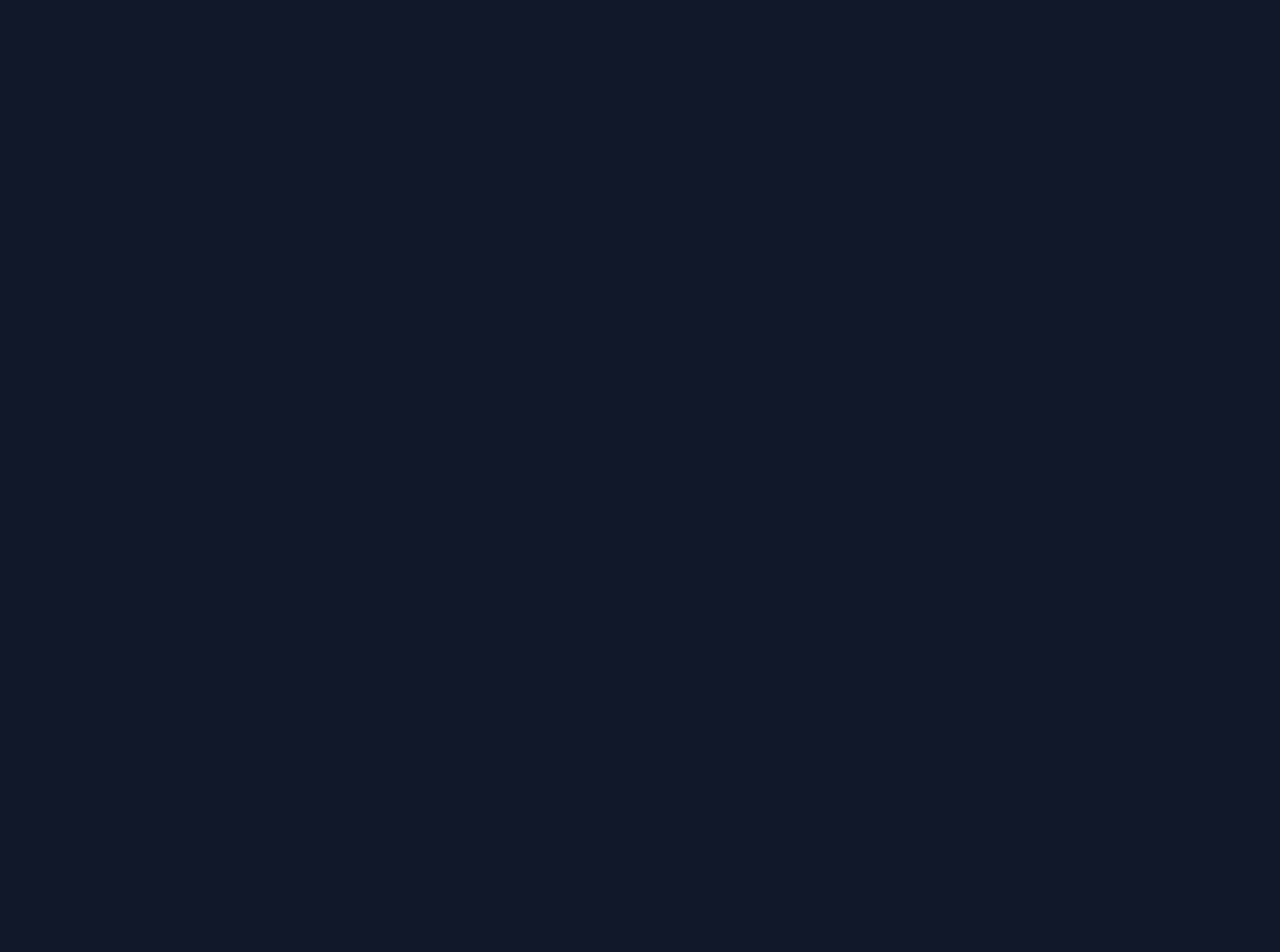
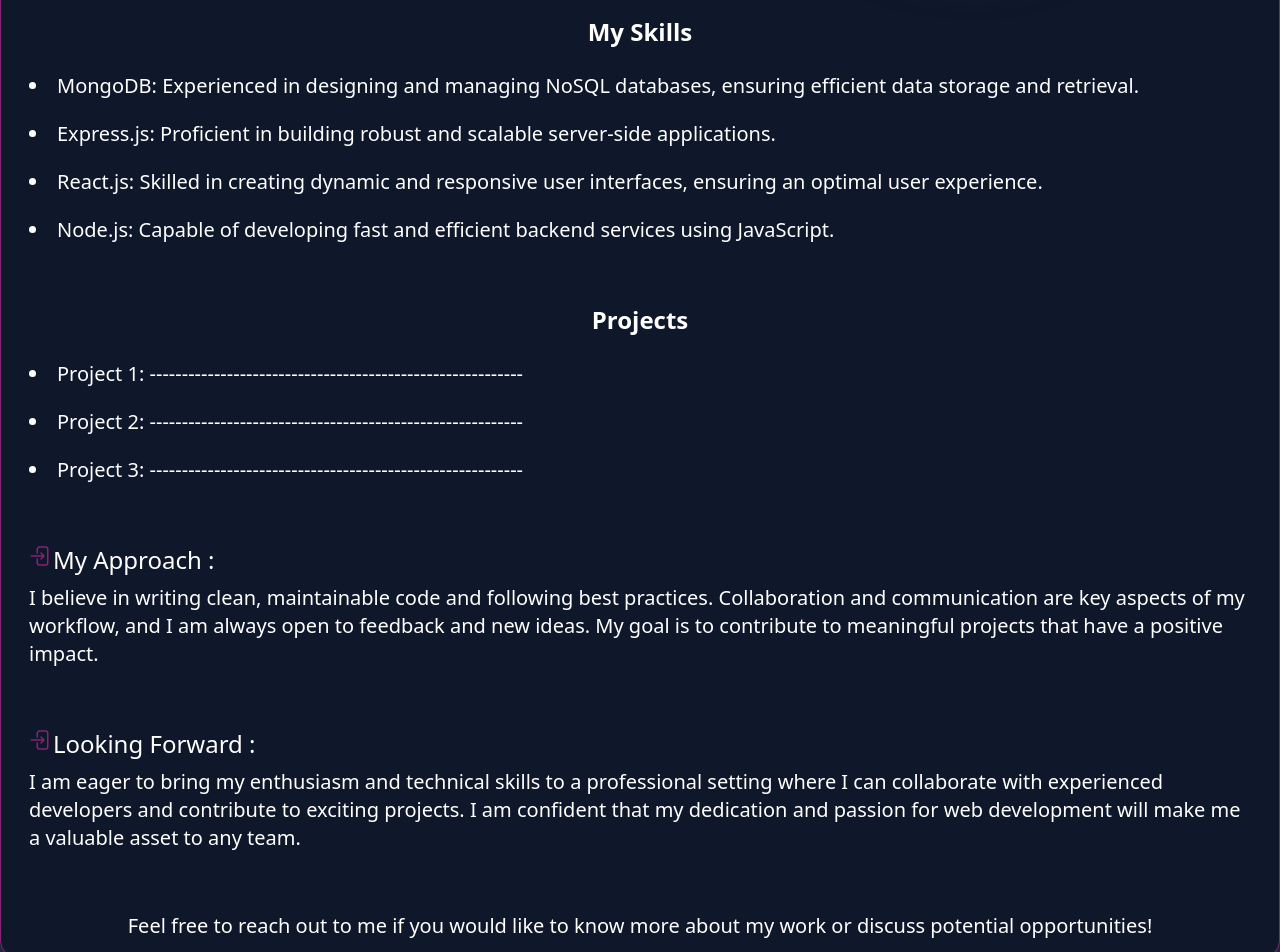
Before and after one commit to Hasibul48/personalPortfolio, a React (Vite) app: page /about in a window 1280 px wide. Shown: the part 580-1532 px from the top of the page. Before the commit the page ends 800 px from the top, so only its background shows below. Built offline with nearby package versions, Linux system fonts and the light colour scheme; a web font is replaced by a local one.

Commit message:
About Page

```diff
--- a/src/Components/About.jsx
+++ b/src/Components/About.jsx
@@ -1,4 +1,5 @@
 import React from 'react'
+import { Link } from 'react-router-dom'
 
 function About() {
     return (
@@ -7,7 +8,7 @@ function About() {
             <div className="md:flex justify-center items-center">
                 <div className="flex-1 px-7">
                     <h2 className='text-themeColor font-extrabold md:text-xl md:text-start mt-7'>Who is Hasibul?</h2>
-                    <p className='font-extralight tracking-widest md:text-start'>I am Hasibul a passionate MERN stack web developer with a strong foundation in MongoDB, Express.js, React.js, and Node.js. Although I have no formal work experience, I have completed several personal and academic projects that showcase my skills. I am dedicated to writing clean, maintainable code and continuously learning new technologies. I am eager to collaborate with experienced developers and contribute to impactful projects.</p>
+                    <p className='font-extralight tracking-widest md:text-start'>I am Hasibul a passionate MERN stack web developer with a strong foundation in MongoDB, Express.js, React.js, and Node.js. Although I have no formal work experience, I have completed several personal and academic projects that showcase my skills. I am dedicated to writing clean, maintainable code and continuously learning new technologies. I am eager to collaborate with experienced developers and contribute to impactful projects. Visit <Link className='text-yellow-300' to={"/about"}>About Page</Link> to know more about me.</p>
                 </div>
 
                 <div className="flex-1 px-10 pt-10">
--- a/src/Components/Navbar.jsx
+++ b/src/Components/Navbar.jsx
@@ -28,10 +28,10 @@ function Navbar() {
                 </ul>
 
                 {/* mobile screen */}
-                {isOpen && <ul className='text-center md:hidden flex-col flex gap-1 '>
-                    <NavLink className={'py-2 hover:bg-themeColor hover:text-white transition-colors'} to={'/'}>Home</NavLink>
-                    <NavLink className={'py-2 hover:bg-themeColor hover:text-white transition-colors'} to={'/about'}>About</NavLink>
-                    <NavLink className={'py-2 hover:bg-themeColor hover:text-white transition-colors'} to={'/blogs'}>Blogs</NavLink>
+                {isOpen && <ul className='text-center md:hidden flex-col flex gap-1'>
+                    <NavLink onClick={handleToggle} className={'py-2 hover:bg-themeColor hover:text-white transition-colors'} to={'/'}>Home</NavLink>
+                    <NavLink onClick={handleToggle} className={'py-2 hover:bg-themeColor hover:text-white transition-colors'} to={'/about'}>About</NavLink>
+                    <NavLink onClick={handleToggle} className={'py-2 hover:bg-themeColor hover:text-white transition-colors'} to={'/blogs'}>Blogs</NavLink>
                 </ul>}
 
             </div>
--- a/src/Pages/About.jsx
+++ b/src/Pages/About.jsx
@@ -1,8 +1,51 @@
 import React from 'react'
 
+import AboutComponent from '../Components/About'
 function About() {
     return (
-        <div>About</div>
+        <div className='shadow-lg shadow-gray-700 border-themeColor border rounded-2xl mt-6   container mx-auto px-7 py-4 flex flex-col gap-5'>
+            <AboutComponent />
+            <div className="textSection text-center mt-10">
+                <b className='md:text-2xl text-xl'>My Skills</b>
+                <p className='md:text-xl text-start flex flex-col gap-5 mt-6'>
+                    <li>MongoDB: Experienced in designing and managing NoSQL databases, ensuring efficient data storage and retrieval.</li>
+                    <li>Express.js: Proficient in building robust and scalable server-side applications.</li>
+                    <li>React.js: Skilled in creating dynamic and responsive user interfaces, ensuring an optimal user experience.</li>
+                    <li>Node.js: Capable of developing fast and efficient backend services using JavaScript.</li>
+                </p>
+            </div>
+            <div className="textSection text-center mt-10">
+                <b className='md:text-2xl text-xl'>Projects</b>
+                <p className='md:text-xl text-start flex flex-col gap-5 mt-6'>
+                    <li>Project 1: ----------------------------------------------------------</li>
+                    <li>Project 2: ----------------------------------------------------------</li>
+                    <li>Project 3: ----------------------------------------------------------</li>
+
+                </p>
+            </div>
+            <div className="textSection text-start mt-10">
+                <h3 className='flex md:text-2xl text-xl'><span><svg xmlns="http://www.w3.org/2000/svg" fill="none" viewBox="0 0 24 24" strokeWidth={1.5} stroke="currentColor" className="size-6 text-themeColor">
+                    <path strokeLinecap="round" strokeLinejoin="round" d="M8.25 9V5.25A2.25 2.25 0 0 1 10.5 3h6a2.25 2.25 0 0 1 2.25 2.25v13.5A2.25 2.25 0 0 1 16.5 21h-6a2.25 2.25 0 0 1-2.25-2.25V15M12 9l3 3m0 0-3 3m3-3H2.25" />
+                </svg></span>
+                    My Approach :</h3>
+                <p className='md:text-xl text-start flex flex-col gap-5 mt-2'>
+                    I believe in writing clean, maintainable code and following best practices. Collaboration and communication are key aspects of my workflow, and I am always open to feedback and new ideas. My goal is to contribute to meaningful projects that have a positive impact.
+                </p>
+            </div>
+            <div className="textSection text-center mt-10">
+                <h3 className='flex md:text-2xl text-xl'><span><svg xmlns="http://www.w3.org/2000/svg" fill="none" viewBox="0 0 24 24" strokeWidth={1.5} stroke="currentColor" className="size-6 text-themeColor">
+                    <path strokeLinecap="round" strokeLinejoin="round" d="M8.25 9V5.25A2.25 2.25 0 0 1 10.5 3h6a2.25 2.25 0 0 1 2.25 2.25v13.5A2.25 2.25 0 0 1 16.5 21h-6a2.25 2.25 0 0 1-2.25-2.25V15M12 9l3 3m0 0-3 3m3-3H2.25" />
+                </svg></span>
+                    Looking Forward :</h3>
+                <p className='md:text-xl text-start flex flex-col gap-5 mt-2'>
+                    I am eager to bring my enthusiasm and technical skills to a professional setting where I can collaborate with experienced developers and contribute to exciting projects. I am confident that my dedication and passion for web development will make me a valuable asset to any team.
+                </p>
+            </div>
+            <div className="textSection text-center mt-10">
+                <p className='md:text-xl text-lg'>Feel free to reach out to me if you would like to know more about my work or discuss potential opportunities!</p>
+
+            </div>
+        </div>
     )
 }
 
```
